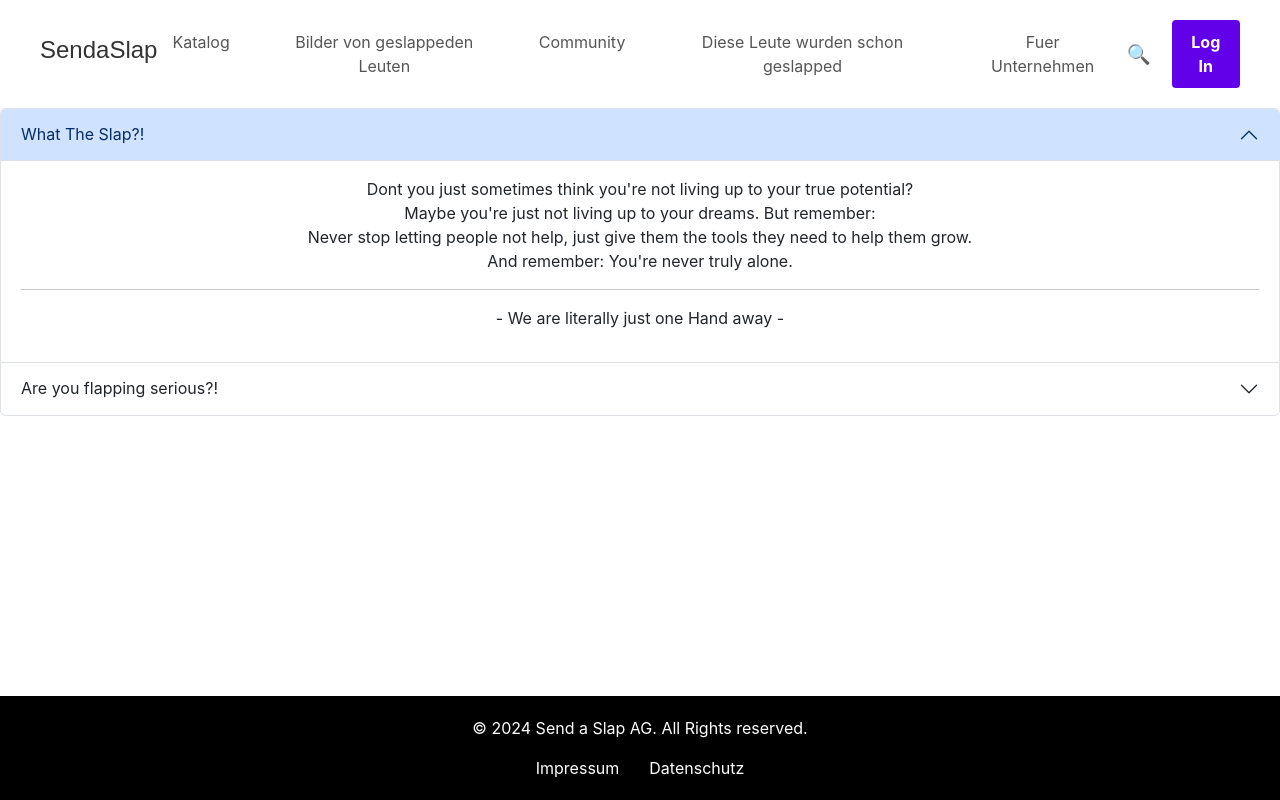
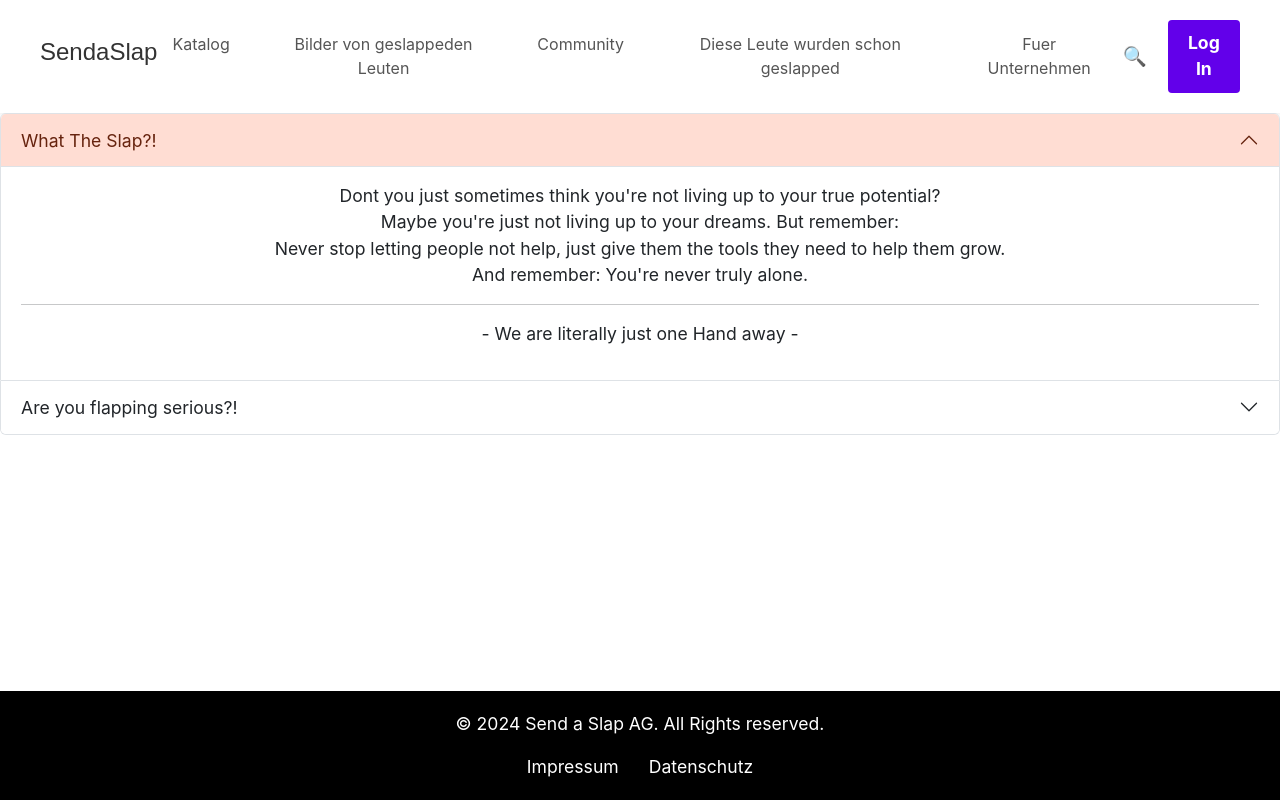
Before and after one commit to TG-92/sendaslap, a React (Create React App) app in the folder sendaslap/: page / in a window 1280 px wide. Built offline with nearby package versions, Linux system fonts and the light colour scheme.

Commit message:
custom.scss bearbeitet -RK

```diff
--- a/sendaslap/src/components/layout/content/Content.module.css
+++ b/sendaslap/src/components/layout/content/Content.module.css
@@ -1,6 +1,12 @@
 .accbody {
-    display: block;
+    display: flex;
     position: relative;
     top: 5em;
     font-size: larger;
 }
+
+
+.text-center {
+    text-align: center;
+    width: 100%;
+}
--- a/sendaslap/src/custom.scss
+++ b/sendaslap/src/custom.scss
@@ -1,5 +1,7 @@
 // Override default variables before the import
 $body-bg: hsl(0, 0%, 100%);
+$primary: #ff5722;
+$font-size-base: 1.1rem;
 
 // Import Bootstrap and its default variables
 @import '~bootstrap/scss/bootstrap.scss';
```
